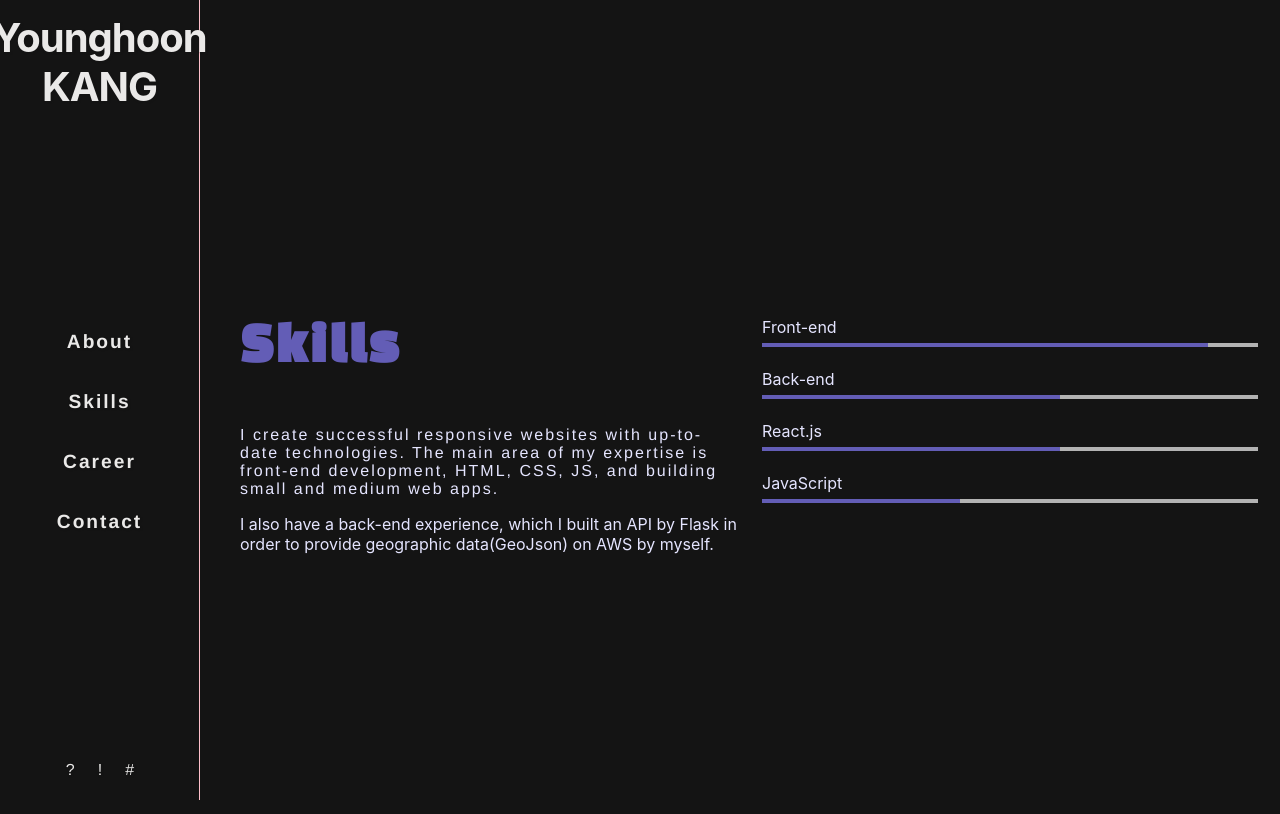
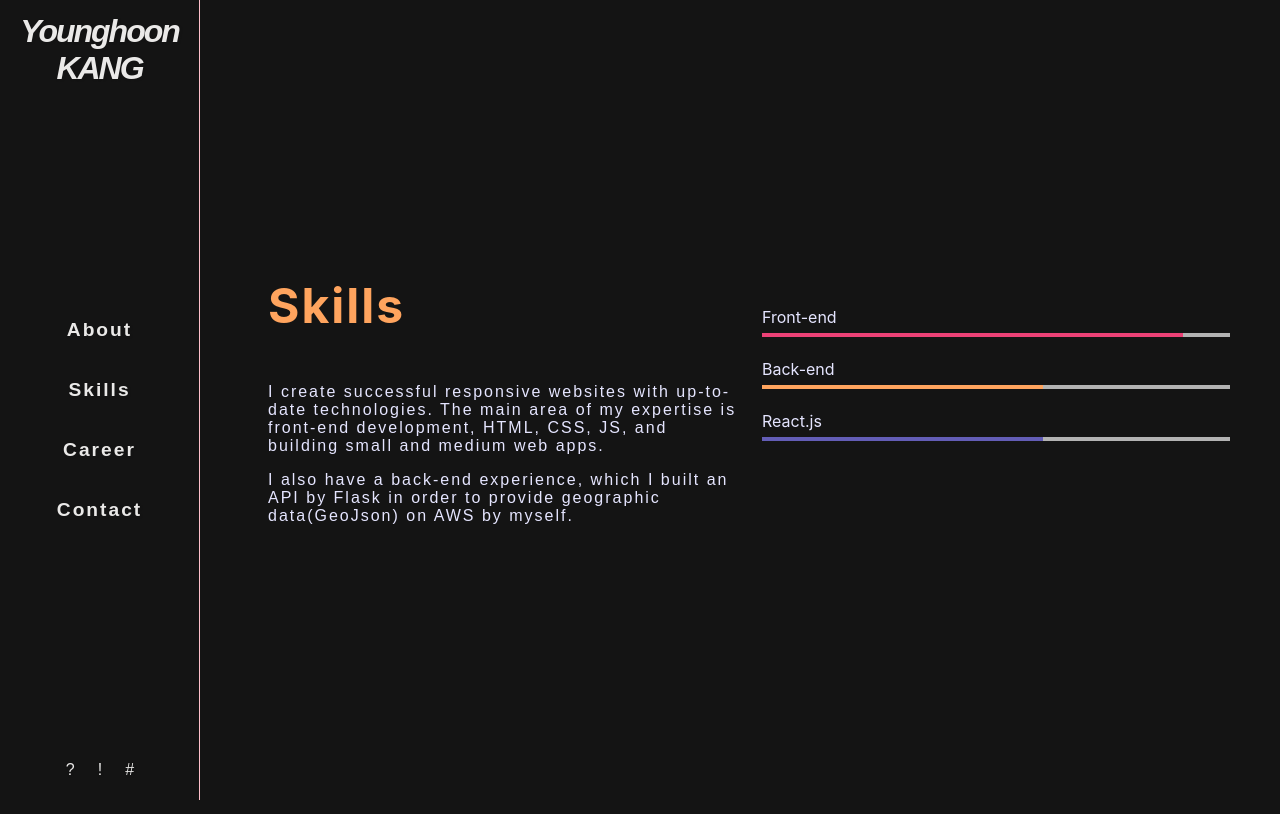
Before and after one commit to CityHopper/portfolio_react-ts, a React (Create React App) app: page /about in a window 1280 px wide. Both pictures are taken after a click on the item "Skills". Shown: the top 814 px of the page. Built offline with nearby package versions, Linux system fonts and the light colour scheme; a web font is replaced by a local one.

Commit message:
Modify font

```diff
--- a/src/_header.scss
+++ b/src/_header.scss
@@ -9,7 +9,7 @@ header {
   top: 0;
 
   .navbar {
-    font-family: 'Source Sans Pro', Helvetica, Arial, sans-serif;;
+    font-family: Futura, sans-serif;
     font-weight: 900;
     display: flex;
     flex-direction: column;
@@ -29,10 +29,12 @@ header {
     &__title {
       width: auto;
       text-align: center;
-      font-weight: bold;
+      font-weight: bolder;
+      font-style: italic;
+      letter-spacing: -2px;
       text-decoration: none;
-      font-family: 'Brush Script MT', cursive, -apple-system, BlinkMacSystemFont, 'Segoe UI', 'Roboto', 'Oxygen', 'Ubuntu', 'Cantarell', 'Fira Sans', 'Droid Sans', 'Helvetica Neue', sans-serif;
-      font-size: 2.5em;
+      font-size: 2em;
+      word-break: break-word;
       color: var(--gray-100);
     }
 
@@ -171,7 +173,7 @@ header {
 
 
       &__title {
-        font-size: 2em;
+        font-size: 1.4em;
       }
 
       &__menu {
@@ -184,10 +186,6 @@ header {
     }
   }
 
-  .container {
-    margin-left: 120px;
-    width: calc(100vw - 160px);
-  }
 }
 
 @include mobile {
@@ -257,8 +255,5 @@ header {
     }
 
   }
-  .container {
-    margin-left: 0;
-    width: calc(100vw - 40px);
-  }
+
 }
--- a/src/_index.scss
+++ b/src/_index.scss
@@ -2,9 +2,10 @@
 @import url('https://fonts.googleapis.com/css2?family=Black+Han+Sans&display=swap');
 @import "_responsive";
 
+
 :root {
-  --main-color: #635db6;
-  --sub-color: #ffa45e;
+  --main-color: #ffa45e;
+  --sub-color: #635db6;
   --highlight-color: #ec4176;
   --gray-100: #eae9e8;
   --gray-200: #b3b3b3;
@@ -14,7 +15,7 @@
 
 body {
   margin: 0;
-  font-family: -apple-system, BlinkMacSystemFont, 'Segoe UI', 'Roboto', 'Oxygen',
+  font-family: Futura, -apple-system, BlinkMacSystemFont, 'Segoe UI', 'Roboto', 'Oxygen',
   'Ubuntu', 'Cantarell', 'Fira Sans', 'Droid Sans', 'Helvetica Neue',
   sans-serif;
   -webkit-font-smoothing: antialiased;
@@ -28,43 +29,38 @@ h1, h2, h3, h4, h5, h6, a {
   text-decoration: none;
 }
 
-.logo {
-  font-weight: bold;
-  text-decoration: none;
-  font-family: 'Brush Script MT', cursive;
-  font-size: 1.5em;
-  color: var(--gray-100);
-}
 
 h1 {
-  font-family: 'Black Han Sans', sans-serif;
   letter-spacing: 2px;
 }
 
 p {
-  font-family: 'Source Sans Pro', Helvetica, Arial, sans-serif;
+  font-family: Futura, sans-serif;
   letter-spacing: 2px;
 }
 
 .container {
   margin: 0 0 0 200px;
-  width: calc(100vw - 240px);
-  height: 100vh;
+  width: calc(100vw - 200px - 6rem);
+  min-height: calc(100vh - 18rem);
   display: flex;
   align-items: center;
-  padding: 20px;
+  padding: 9rem 3rem;
 
   .name-card {
     position: absolute;
     top: 80px;
     right: 40px;
 
-    p { text-align: right;}
+    p {
+      text-align: right;
+    }
   }
 
   &__half {
     width: 50%;
     margin-left: 20px;
+    margin-bottom: 2em;
 
     h1 {
       font-size: 3em;
@@ -108,6 +104,7 @@ $line-height: calc(#{$clip-height} - 5px);
     &:nth-child(odd) {
       transform: skew(60deg, -30deg) scaleY(.66667);
     }
+
     &:nth-child(even) {
       transform: skew(0deg, -30deg) scaleY(1.33333);
     }
@@ -137,20 +134,24 @@ $line-height: calc(#{$clip-height} - 5px);
 
 @include media(tablet, mobile) {
   .container {
+    margin-left: 120px;
+    width: calc(100vw - 120px - 6rem);
     justify-content: center;
     flex-direction: column;
 
     &__half {
-      width: 100%;
+      width: calc(100% - 20px);
     }
   }
+
 }
 
 
 @include mobile {
   .container {
-    width: unset;
-    margin: unset;
+    margin-left: 0;
+    width: calc(100vw - 6rem);
+    padding: 5rem 3rem;
   }
   .word-step {
     padding: 0;
@@ -196,6 +197,7 @@ $line-height: calc(#{$clip-height} - 5px);
 .flex__row {
   flex-direction: row;
 }
+
 .flex__column {
   flex-direction: column;
 }
@@ -213,6 +215,7 @@ $line-height: calc(#{$clip-height} - 5px);
   border: 1px solid var(--sub-color);
   padding: 10px 30px;
   color: var(--sub-color);
+  font-family: Futura, sans-serif;
   letter-spacing: 6px;
   width: max-content;
   height: 40px;
--- a/src/_skills.scss
+++ b/src/_skills.scss
@@ -3,6 +3,16 @@
 
 .chart {
   width: 100%;
+
+  & tr:nth-child(3n) footer div {
+    background-color: var(--sub-color);
+  }
+  & tr:nth-child(3n-2) footer div {
+    background-color: var(--highlight-color);
+  }
+  & tr:nth-child(3n-1) footer div {
+    background-color: var(--main-color);
+  }
 
   tr {
     span {
@@ -16,8 +26,8 @@
       margin-bottom: 20px;
 
       div {
-        background-color: var(--main-color);
         height: 4px;
+        transition: width 1s;
       }
     }
 
--- a/src/components/Skills.tsx
+++ b/src/components/Skills.tsx
@@ -9,8 +9,7 @@ function Skills () {
     let skillList: Array<skill> = [
         {name: "Front-end", level: 90},
         {name: "Back-end", level: 60},
-        {name: "React.js", level: 60},
-        {name: "JavaScript", level: 40}
+        {name: "React.js", level: 60}
     ]
 
     return (
@@ -22,9 +21,9 @@ function Skills () {
                     The main area of my expertise is front-end development, HTML, CSS, JS, and building small and medium web apps.
                 </p>
                 <p>
-                </p>
                     I also have a back-end experience,
                     which I built an API by Flask in order to provide geographic data(GeoJson) on AWS by myself.
+                </p>
                 <p>
                 </p>
             </section>
```
